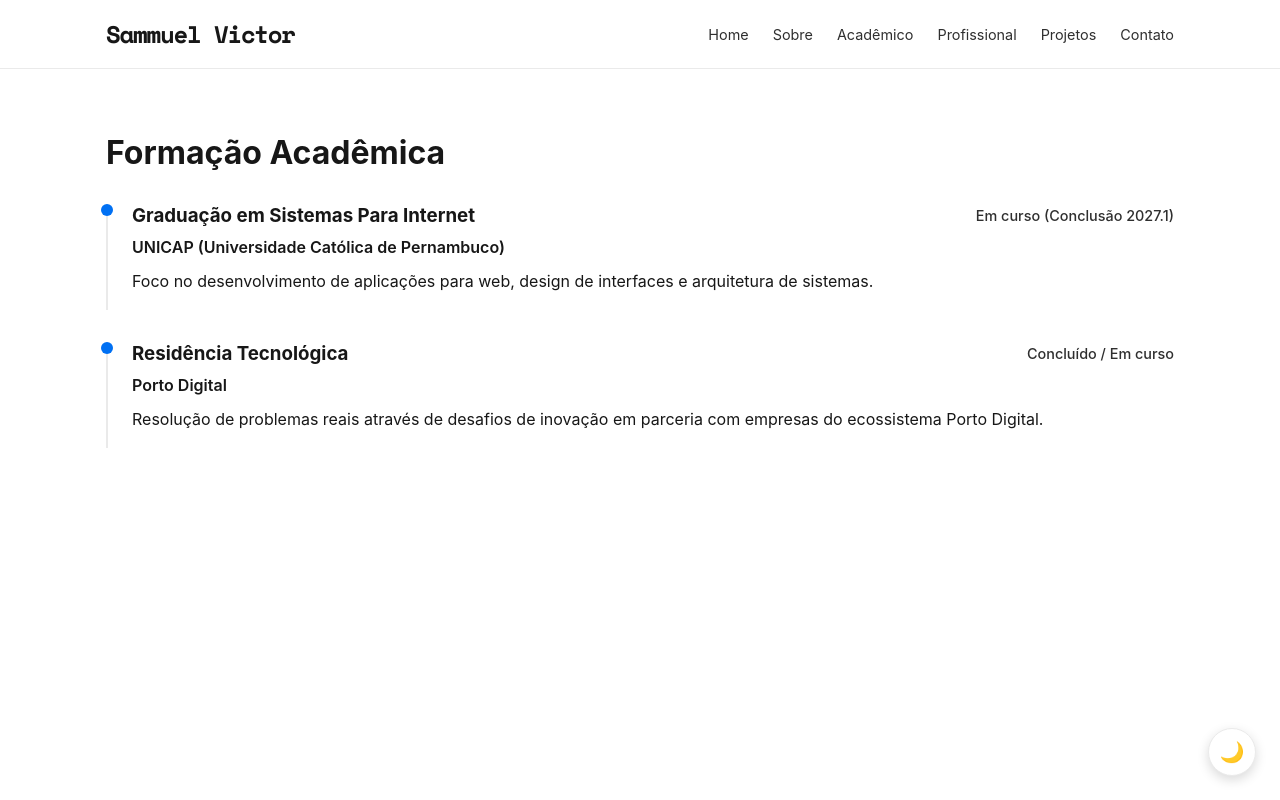
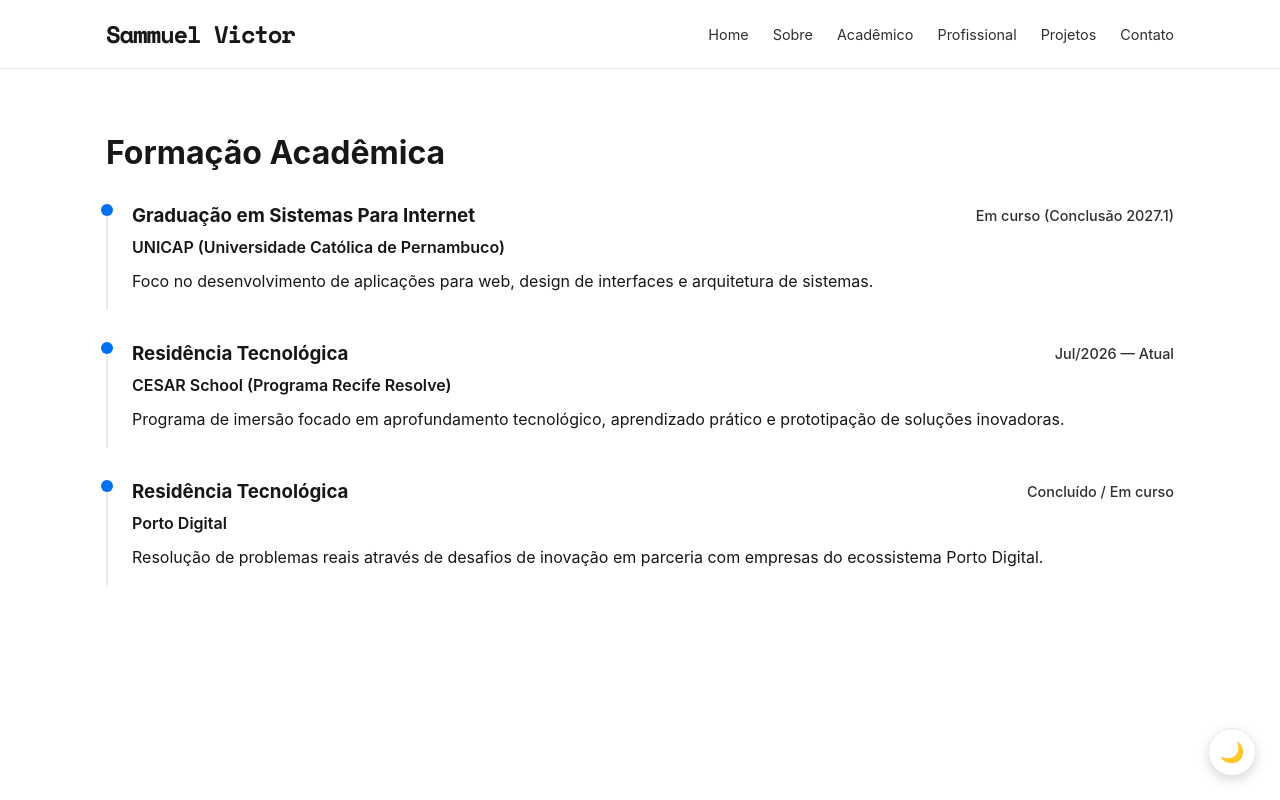
Before and after one commit to sammuelvss/Meu_Portifolio, a Next.js app: page /academico in a window 1280 px wide. Shown: the top 800 px of the page. Built offline with nearby package versions, Linux system fonts and the light colour scheme.

Commit message:
fix: add formação acadêmica

```diff
--- a/src/app/academico/page.js
+++ b/src/app/academico/page.js
@@ -6,13 +6,22 @@ export default function Academico() {
       instituicao: "UNICAP (Universidade Católica de Pernambuco)",
       curso: "Graduação em Sistemas Para Internet",
       periodo: "Em curso (Conclusão 2027.1)",
-      descricao: "Foco no desenvolvimento de aplicações para web, design de interfaces e arquitetura de sistemas.",
+      descricao:
+        "Foco no desenvolvimento de aplicações para web, design de interfaces e arquitetura de sistemas.",
+    },
+    {
+      instituicao: "CESAR School (Programa Recife Resolve)",
+      curso: "Residência Tecnológica",
+      periodo: "Jul/2026 — Atual",
+      descricao:
+        "Programa de imersão focado em aprofundamento tecnológico, aprendizado prático e prototipação de soluções inovadoras.",
     },
     {
       instituicao: "Porto Digital",
       curso: "Residência Tecnológica",
       periodo: "Concluído / Em curso",
-      descricao: "Resolução de problemas reais através de desafios de inovação em parceria com empresas do ecossistema Porto Digital.",
+      descricao:
+        "Resolução de problemas reais através de desafios de inovação em parceria com empresas do ecossistema Porto Digital.",
     },
   ];
 
```
